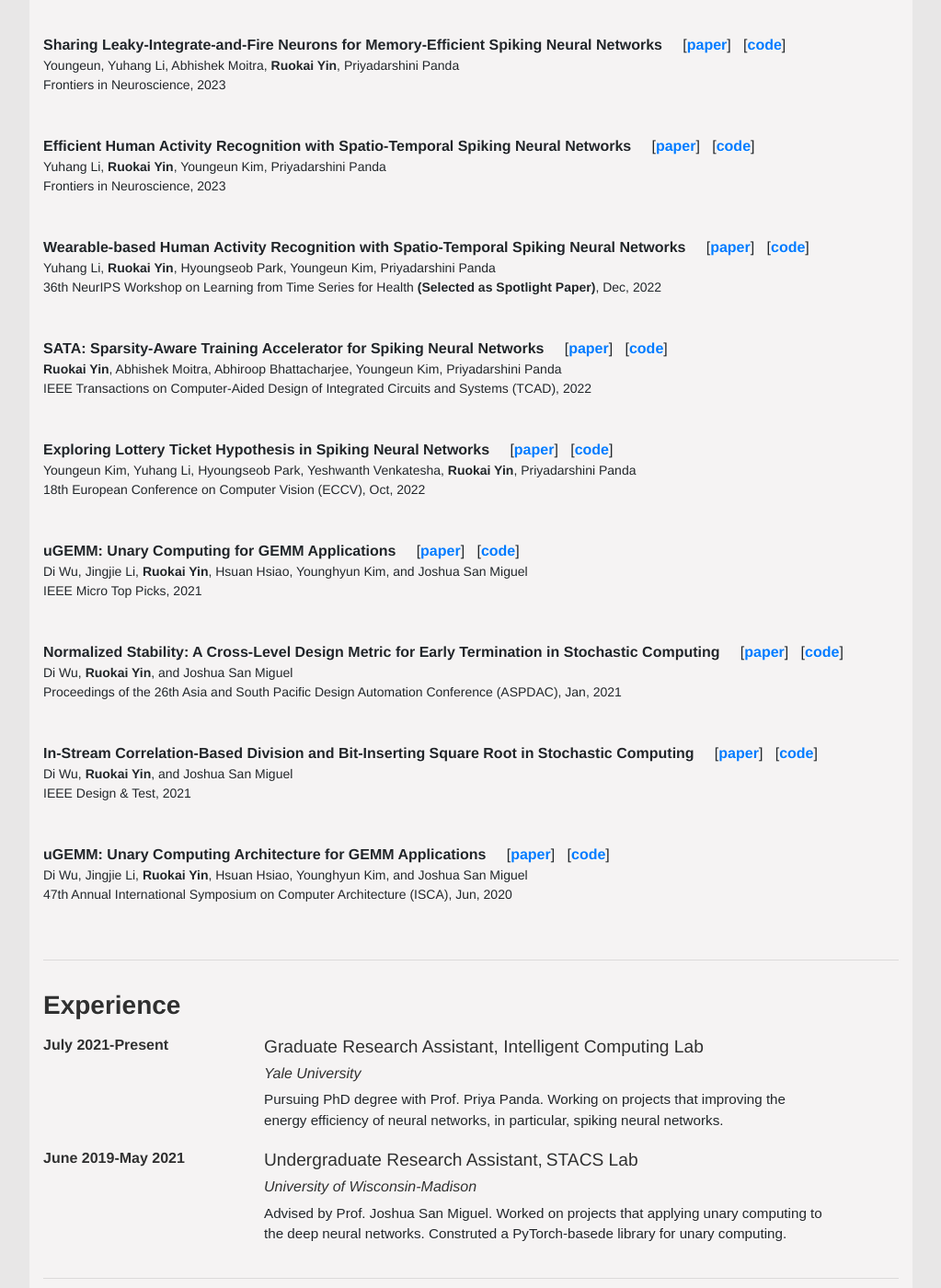
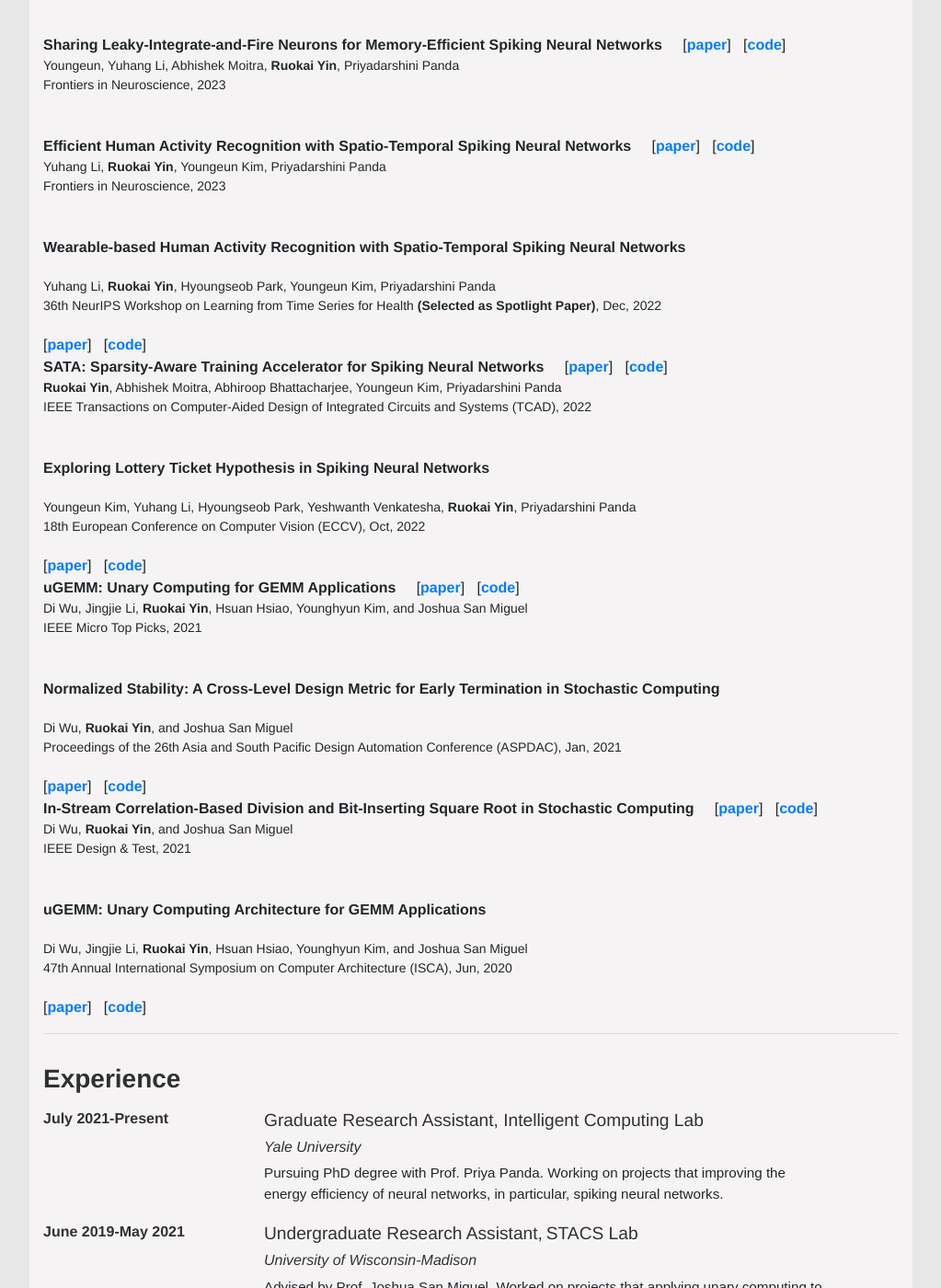
Before and after one commit to RuokaiYin/RuokaiYin.github.io, a Jekyll site: the page built from index.html, in a window 1280 px wide and 1400 px high, scrolled down 722 px. Shown: the whole window at 92% size, without its empty margins (128-1151 px from the left). Built offline with Jekyll 4.4.1, drawn with Linux system fonts in a browser that asks for light colours.

Commit message:
Update publications.html

```diff
--- a/_includes/publications.html
+++ b/_includes/publications.html
@@ -32,14 +32,14 @@
         <h4 class="conference">{{ publication.conference }}</h4>
     </div> -->
     <div class="col-12">
-        <nobr class="papertitle"> {{ publication.title }} </nobr>
-        &nbsp;&nbsp;&nbsp;
+        <p class="papertitle"> {{ publication.title }} </p>
+        <!-- &nbsp;&nbsp;&nbsp; -->
+        <div class="paperauthors"> {{ publication.author }} </div>
+        <p class="paperauthors"> {{ publication.booktitle }},
+            {{ publication.month }}, {{ publication.year }} </p>
         [<a class="papertitle" href="{{ site.baseurl }}/papers/{{publication.file}}">paper</a>]
         &nbsp;
         [<a class="papertitle" href="{{ publication.code }}">code</a>]
-        <div class="paperauthors"> {{ publication.author }} </div>
-        <p class="paperauthors"> {{ publication.booktitle }},
-            {{ publication.month }}, {{ publication.year }} </p>
         <br>
     </div>
 </div>
@@ -65,3 +65,21 @@
 </div>
 {% endif %}
 {% endfor %}
+
+
+
+
+
+
+<!-- <div class="row">
+    <div class="col-12">
+        <nobr class="papertitle"> {{ publication.title }} </nobr>
+        &nbsp;&nbsp;&nbsp;
+        [<a class="papertitle" href="{{ site.baseurl }}/papers/{{publication.file}}">paper</a>]
+        &nbsp;
+        [<a class="papertitle" href="{{ publication.code }}">code</a>]
+        <div class="paperauthors"> {{ publication.author }} </div>
+        <p class="paperauthors"> {{ publication.booktitle }}, {{ publication.year }} </p>
+        <br>
+    </div>
+</div> -->
```
